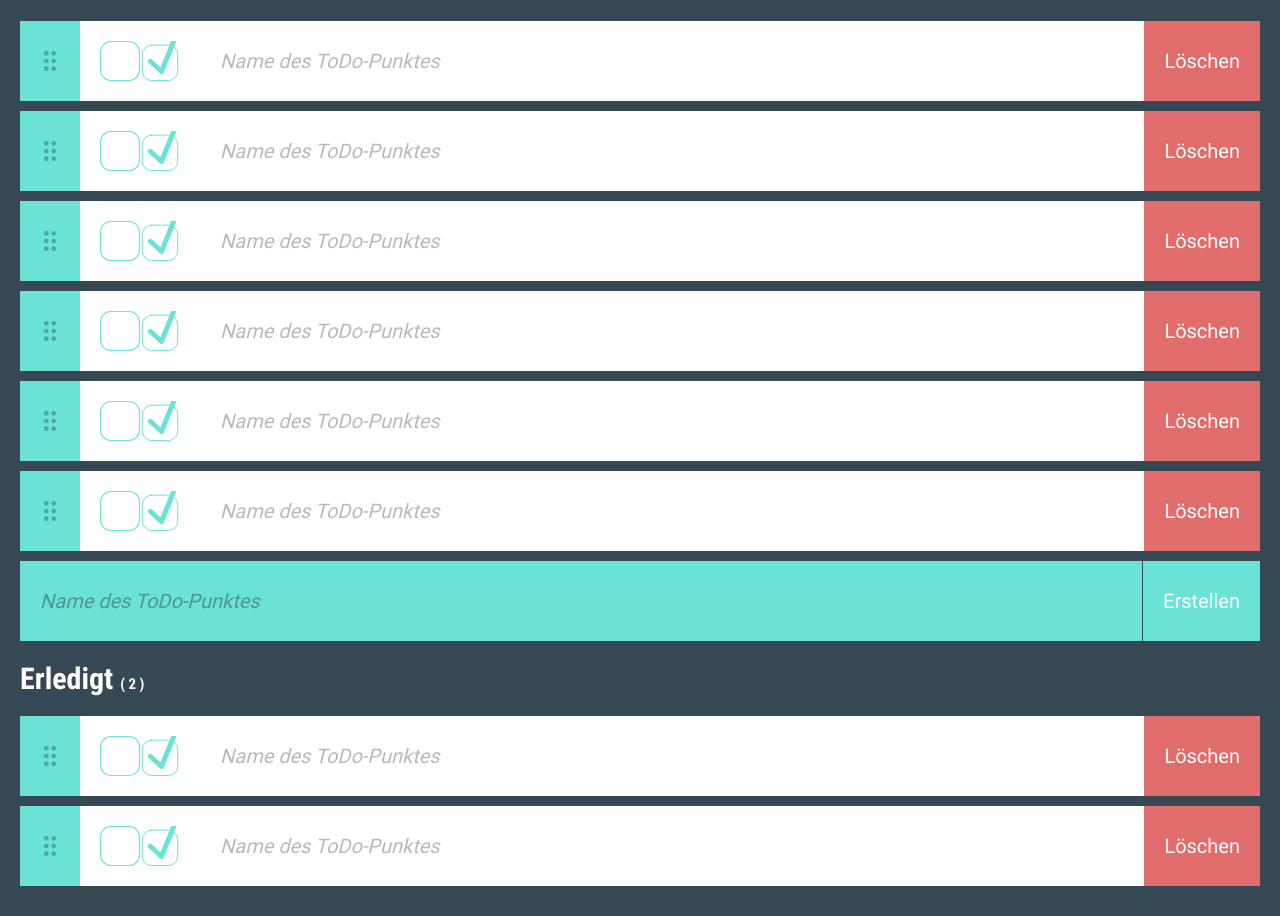
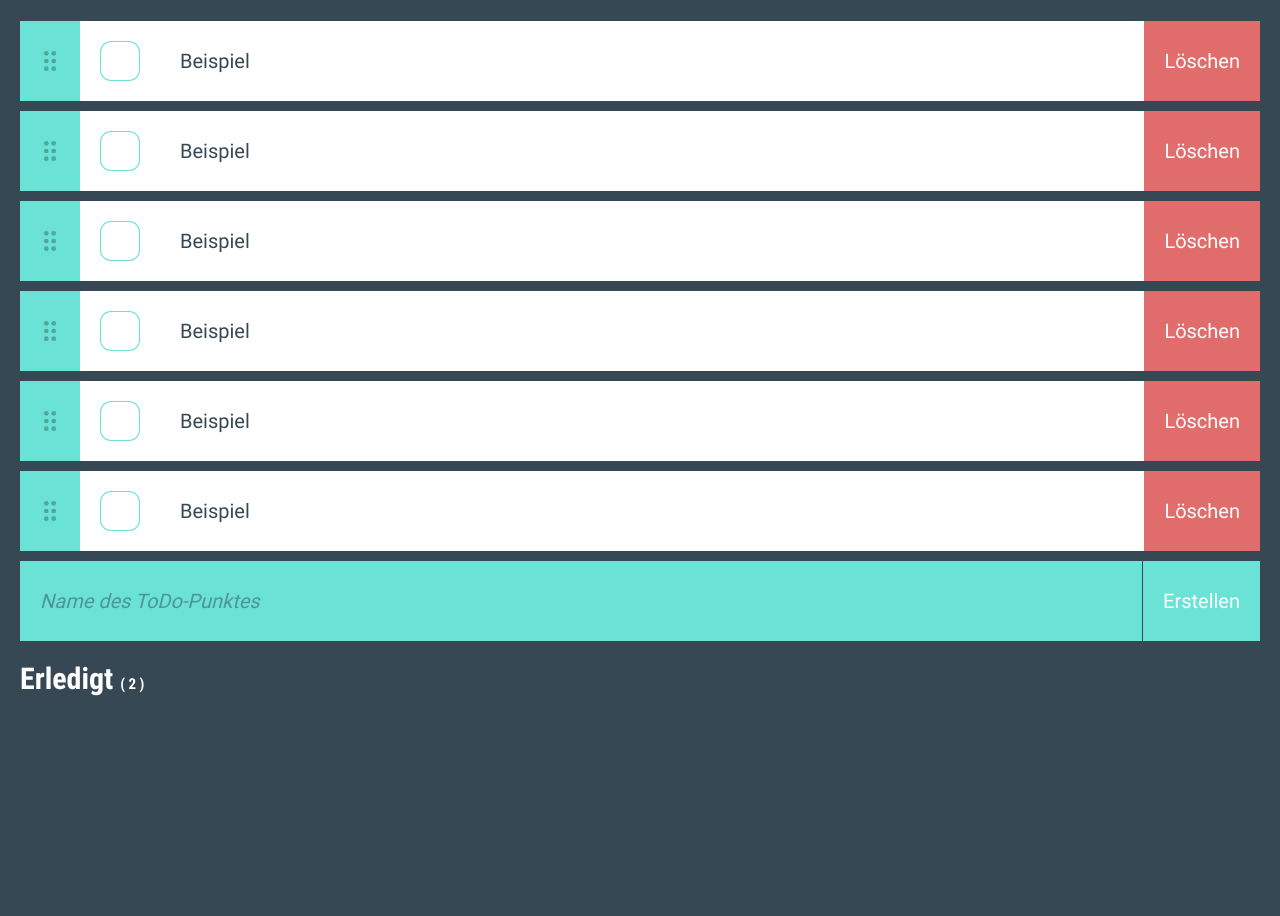
Before and after one commit to Charly-Wolf/ToDoListAngular, an Angular app: page / in a window 1280 px wide. Shown: the part 243-1159 px from the top of the page. After the commit the page ends 979 px from the top, so only its background shows below. Built offline with nearby package versions, Linux system fonts and the light colour scheme.

Commit message:
Tutorial 5 Done

```diff
--- a/src/app/_interface/todo.ts
+++ b/src/app/_interface/todo.ts
@@ -1,5 +1,6 @@
-export interface Todo {
-    id: number;
+export interface ToDo {
+    id?: number;
     label?: string;
     status: boolean;
+    position?: number;
 }
--- a/src/app/_template/template-todo-form/template-todo-form.component.html
+++ b/src/app/_template/template-todo-form/template-todo-form.component.html
@@ -1,8 +1,8 @@
 <div class="todo-form">
     <div class="todo-content">
-        <input type="text" placeholder="Name des ToDo-Punktes">
+        <input type="text" (keyup.enter)="createToDo($event)" [(ngModel)]="toDo$.label" placeholder="Name des ToDo-Punktes">
     </div>
-    <div class="create">
+    <div class="create" (click)="createToDo($event)">
         <span>Erstellen</span>
     </div>
 </div>
--- a/src/app/_template/template-todo-form/template-todo-form.component.ts
+++ b/src/app/_template/template-todo-form/template-todo-form.component.ts
@@ -1,4 +1,5 @@
 import { Component } from '@angular/core';
+import { ToDo } from 'src/app/_interface/todo';
 
 @Component({
   selector: 'app-template-todo-form',
@@ -7,4 +8,29 @@ import { Component } from '@angular/core';
 })
 export class TemplateTodoFormComponent {
 
+  public toDo$: ToDo;
+
+  constructor() {
+    this.toDo$ = {
+      id: undefined,
+      label: undefined,
+      status: false,
+      position: undefined
+    }
+  }
+
+  ngOnInit() {
+  }
+
+  public createToDo(event?: any): void {
+    //Send this to the server - DB
+    console.log(this.toDo$);
+    //Reset object after a toDo was created and sent to the server
+    this.toDo$ = {
+      id: undefined,
+      label: undefined,
+      status: false,
+      position: undefined
+    }
+  }
 }
--- a/src/app/_template/template-todo/template-todo.component.html
+++ b/src/app/_template/template-todo/template-todo.component.html
@@ -1,17 +1,17 @@
-<div class="todo">
+<div class="todo" [class.done]="toDo$.status">
     <div class="todo-content">
         <div class="handle">
             <img src="./assets/svg/drag.svg">
         </div>
         <div class="todo-content-check">
-            <img src="./assets/svg/checkbox-empty.svg">
-            <img src="./assets/svg/checkbox-done.svg">
+            <img *ngIf="!toDo$.status" (click)="changeCheck($event)" src="./assets/svg/checkbox-empty.svg">
+            <img *ngIf="toDo$.status" (click)="changeCheck($event)" src="./assets/svg/checkbox-done.svg">
         </div>
         <div class="todo-content-titel">
-            <input type="text" placeholder="Name des ToDo-Punktes">
+            <input (blur)="changeLabel($event)" type="text" [(ngModel)]="toDo$.label" placeholder="Name des ToDo-Punktes">
         </div>
     </div>
-    <div class="delete">
+    <div class="delete" (click)="deleteToDo($event)">
         <span>Löschen</span>
     </div>
 </div>
--- a/src/app/_template/template-todo/template-todo.component.ts
+++ b/src/app/_template/template-todo/template-todo.component.ts
@@ -1,4 +1,5 @@
 import { Component } from '@angular/core';
+import { ToDo } from '../../_interface/todo'
 
 @Component({
   selector: 'app-template-todo',
@@ -7,4 +8,29 @@ import { Component } from '@angular/core';
 })
 export class TemplateTodoComponent {
 
+  public toDo$: ToDo;
+
+  constructor() {
+    this.toDo$ = {
+      id: 1,
+      label: 'Beispiel',
+      status: false,
+      position: 1
+    };
+  }
+
+  ngOnInit() {
+  }
+
+  public changeCheck(event?: any): void {
+    this.toDo$.status = !this.toDo$.status;
+  }
+
+  public changeLabel(event?: any): void {
+    console.log(this.toDo$.label);
+  }
+
+  public deleteToDo(event?: any): void {
+    console.log(this.toDo$.id);
+  }
 }
--- a/src/app/app.module.ts
+++ b/src/app/app.module.ts
@@ -1,5 +1,6 @@
 import { NgModule } from '@angular/core';
 import { BrowserModule } from '@angular/platform-browser';
+import { FormsModule } from '@angular/forms';
 
 import { AppComponent } from './app.component';
 import { PageListComponent } from './page-list/page-list.component';
@@ -16,7 +17,8 @@ import { TemplateHeaderComponent } from './_template/template-header/template-he
     TemplateHeaderComponent
   ],
   imports: [
-    BrowserModule
+    BrowserModule,
+    FormsModule
   ],
   providers: [],
   bootstrap: [AppComponent]
--- a/src/app/page-list/page-list.component.html
+++ b/src/app/page-list/page-list.component.html
@@ -1,7 +1,7 @@
 <app-template-header></app-template-header>
 <div class="list-view">
-    <h4>Offen <span>( 2 )</span></h4>
-    <div class="todo-elements">
+    <h4 (click)="toDoShow=!toDoShow">Offen <span>( 2 )</span></h4>
+    <div *ngIf="toDoShow" class="todo-elements">
         <app-template-todo></app-template-todo>
         <app-template-todo></app-template-todo>
         <app-template-todo></app-template-todo>
@@ -9,9 +9,9 @@
         <app-template-todo></app-template-todo>
         <app-template-todo></app-template-todo>
     </div>
-    <app-template-todo-form></app-template-todo-form>
-    <h4>Erledigt <span>( 2 )</span></h4>
-    <div class="todo-elements">
+    <app-template-todo-form *ngIf="toDoShow"></app-template-todo-form>
+    <h4 (click)="toDoDoneShow=!toDoDoneShow">Erledigt <span>( 2 )</span></h4>
+    <div *ngIf="toDoDoneShow" class="todo-elements">
         <app-template-todo></app-template-todo>
         <app-template-todo></app-template-todo>
     </div>
--- a/src/app/page-list/page-list.component.ts
+++ b/src/app/page-list/page-list.component.ts
@@ -7,4 +7,15 @@ import { Component } from '@angular/core';
 })
 export class PageListComponent {
 
+  public toDoShow: boolean;
+  public toDoDoneShow: boolean;
+
+  constructor() {
+    this.toDoShow = true;
+    this.toDoDoneShow = false;
+  }
+
+  ngOnInit() {
+
+  }
 }
```
